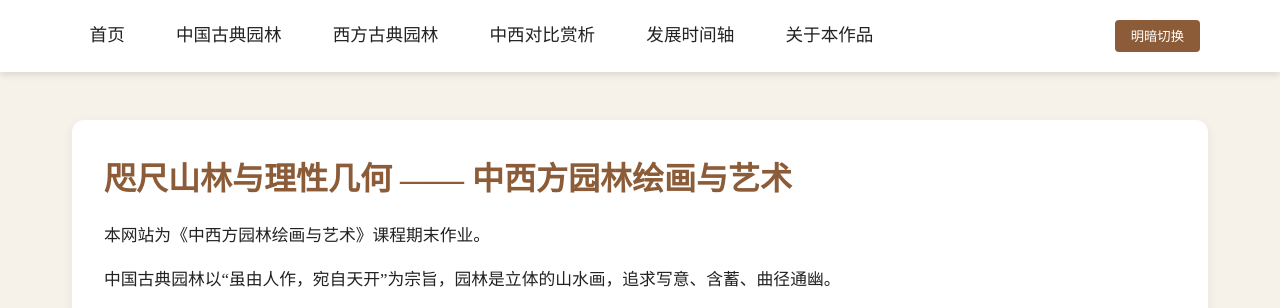
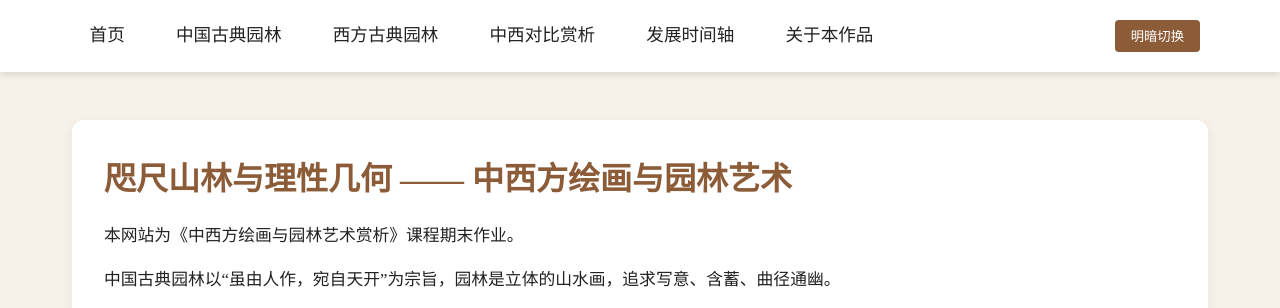
Before and after one commit to Listening321-bc/Listening321-bc.github.io, a plain HTML site: page index.html in a window 1280 px wide. Shown: the top 308 px of the page. Drawn offline with Linux system fonts and the light colour scheme.

Commit message:
Revise title and content in index.html
Updated the title and description for the project.

```diff
--- a/index.html
+++ b/index.html
@@ -3,7 +3,7 @@
 <head>
 <meta charset="UTF-8">
 <meta name="viewport" content="width=device-width, initial-scale=1.0">
-<title>中西方园林绘画与艺术</title>
+<title>中西方绘画与园林艺术</title>
 <link rel="stylesheet" href="css/style.css">
 </head>
 <body>
@@ -20,8 +20,8 @@
 </header>
 <div class="container">
   <div class="card">
-    <h1>咫尺山林与理性几何 —— 中西方园林绘画与艺术</h1>
-    <p>本网站为《中西方园林绘画与艺术》课程期末作业。</p>
+    <h1>咫尺山林与理性几何 —— 中西方绘画与园林艺术</h1>
+    <p>本网站为《中西方绘画与园林艺术赏析》课程期末作业。</p>
     <p>中国古典园林以“虽由人作，宛自天开”为宗旨，园林是立体的山水画，追求写意、含蓄、曲径通幽。</p>
     <p>西方古典园林依托透视绘画理论，以中轴线、几何花坛、修剪树木塑造秩序，彰显人对自然的理性掌控。</p>
     <div class="img-wrap">
```
